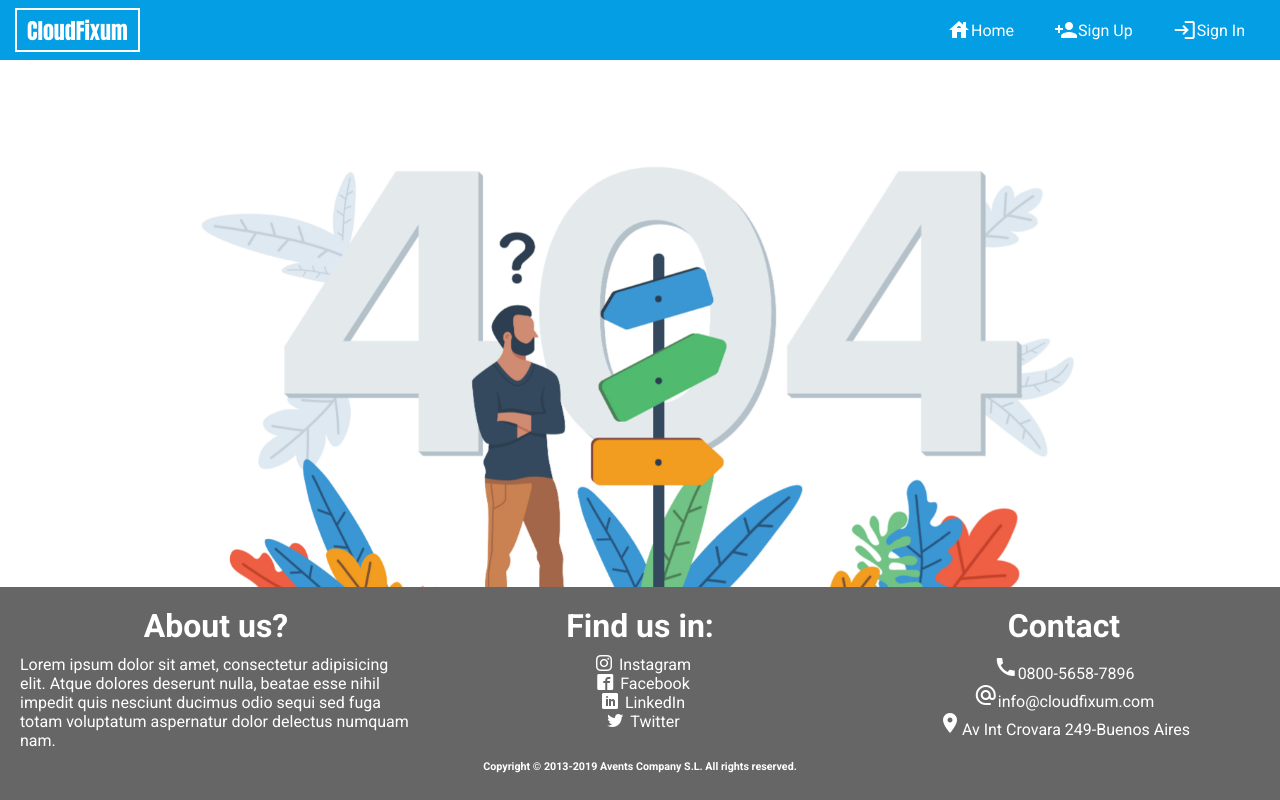
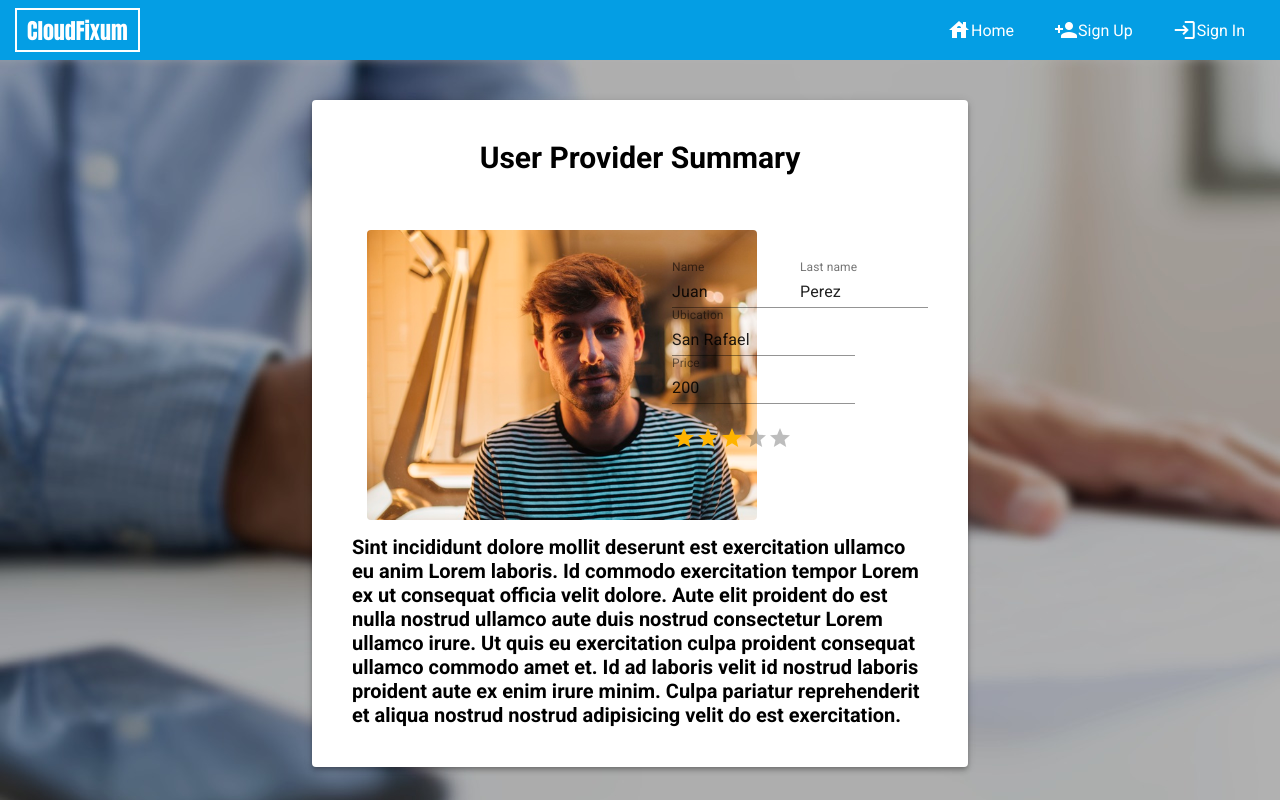
Before and after one commit to cloudfixum/frontend, a React (Create React App) app: page /user/summary in a window 1280 px wide. Shown: the top 800 px of the page. Built offline with nearby package versions, Linux system fonts and the light colour scheme.

Commit message:
make-view-service-provider-summary

```diff
--- a/src/App.template.jsx
+++ b/src/App.template.jsx
@@ -16,6 +16,7 @@ import '../src/assets/styles/fonts/style.css';
 import '../src/assets/styles/style.scss';
 import './App.scss';
 import EditServiceProviderProfile from './app/view/edit-service-provider-profile/edit-service-provider-profile';
+import ServiceProviderSummary from './app/view/service-provider-summary/service-provider-summary';
 
 export default (props) => {
     const items_navbar_nolog = [
@@ -130,7 +131,11 @@ export default (props) => {
                             )
                         }
                     />
+                    <Route path="/user/summary" component={ServiceProviderSummary} />
                     <Route path="/*" component={NotFound} />
+
+
+
                 </Switch>
                 <Footer />
             </BrowserRouter>
--- a/src/app/view/register-service-user-provider/register-service-user-provides.js
+++ b/src/app/view/register-service-user-provider/register-service-user-provides.js
@@ -7,6 +7,7 @@ export default function NewUserProvider() {
     return (
         <div className="container-new-user-provider">
             <CreateFormUserProvider />
+
         </div>
     );
 }
--- /dev/null
+++ b/src/app/view/service-provider-summary/container-service-provider-summary/container-service-provider-summary.js
@@ -0,0 +1,67 @@
+import React from 'react';
+
+import './container-service-provider-summary.scss';
+import TextField from '@material-ui/core/TextField';
+import Grid from '@material-ui/core/Grid';
+import Rating from '@material-ui/lab/Rating';
+import Box from '@material-ui/core/Box';
+
+
+
+export default function ContainerServiceProviderSummary() {
+    return (
+        <div className="container-form-user-provider-summary">
+            <h1>User Provider Summary</h1>
+            <Grid container spacing={8}>
+                <Grid item xs={12} sm={12} md={6} lg={6}>
+                    <div className="container-img-user-provider"/>
+                </Grid>
+                <Grid item  xs={12} sm={12} md={6} lg={6} className="flex-column-center-start form-items">
+                    <div className="flex-row-center-center">
+                        <TextField
+                            id="name"
+                            label="Name"
+                            defaultValue="Juan"
+                            InputProps={{
+                                readOnly: true,
+                            }}
+                        />
+                        <TextField
+                            id="lastname"
+                            label="Last name"
+                            defaultValue="Perez"
+                            InputProps={{
+                                readOnly: true,
+                            }}
+                        />
+                    </div>
+                    <TextField
+                        id="ubication"
+                        label="Ubication"
+                        defaultValue="San Rafael"
+                        InputProps={{
+                            readOnly: true,
+                        }}
+                    />
+                    <TextField
+                        id="base_price"
+                        label="Price"
+                        defaultValue="200"
+                        InputProps={{
+                            readOnly: true,
+                        }}
+
+                    />
+                    <div className="calification-service-provider">
+                        <Box component="fieldset" mb={1} borderColor="transparent">
+                            <Rating  name="read-only" value={3} readOnly />
+                        </Box>
+                    </div>
+                </Grid>
+            </Grid>
+            <Grid container spacing={12} className="container-description">
+                    <h6>Sint incididunt dolore mollit deserunt est exercitation ullamco eu anim Lorem laboris. Id commodo exercitation tempor Lorem ex ut consequat officia velit dolore. Aute elit proident do est nulla nostrud ullamco aute duis nostrud consectetur Lorem ullamco irure. Ut quis eu exercitation culpa proident consequat ullamco commodo amet et. Id ad laboris velit id nostrud laboris proident aute ex enim irure minim. Culpa pariatur reprehenderit et aliqua nostrud nostrud adipisicing velit do est exercitation.</h6>
+            </Grid>
+        </div>
+    );
+}
--- /dev/null
+++ b/src/app/view/service-provider-summary/container-service-provider-summary/container-service-provider-summary.scss
@@ -0,0 +1,46 @@
+@import '../../../../assets/styles/colors';
+
+.container-form-user-provider-summary {
+    position: relative;
+    width: 90%;
+    margin: 40px;
+    padding: 20px;
+    background-color: rgb(255, 255, 255);
+    border-radius: 4px;
+    font-size: 50px;
+    box-shadow: 0 2px 4px -1px rgba(0, 0, 0, 0.2),
+        0 4px 5px 0 rgba(0, 0, 0, 0.14), 0 1px 10px 0 rgba(0, 0, 0, 0.12);
+    @media (min-width: 400px) {
+        padding: 40px;
+    }
+    @media (min-width: 767px) {
+        width: 65%;
+    }
+    @media (min-width: 1280px) {
+        width: 45%;
+    }
+    h1 {
+        font-size: 30px;
+        text-align: center;
+        margin-bottom: 30px;
+    }
+
+}
+.form-items {
+    margin-bottom: 20px !important;
+}
+.container-img-user-provider{
+    width: 350px;
+    height: 250px;
+    margin: 15px;
+    padding: 20px;
+    border-radius: 4px;
+    background-image: url('../../../../assets/images/img-user.jpg');
+    background-size: cover;
+    background-repeat: no-repeat;
+}
+.container-description{
+    h6{
+        font-size: 20px;
+    }
+}
--- /dev/null
+++ b/src/app/view/service-provider-summary/service-provider-summary.js
@@ -0,0 +1,13 @@
+
+import React from 'react';
+
+import ContainerServiceProviderSummary from './container-service-provider-summary/container-service-provider-summary'
+import './service-provider-summary.scss';
+
+export default function UserProviderSummary() {
+    return (
+        <div className="container-user-provider-summary">
+            <ContainerServiceProviderSummary />
+        </div>
+    );
+}
--- /dev/null
+++ b/src/app/view/service-provider-summary/service-provider-summary.scss
@@ -0,0 +1,10 @@
+.container-user-provider-summary {
+    width: 100%;
+    display: flex;
+    flex: 1;
+    flex-direction: column;
+    justify-content: center;
+    align-items: center;
+    background-image: url('../../../assets/images/img-form.jpeg');
+    background-size: cover;
+}
--- a/src/app/view/signin/create-form-signin/form-signin.js
+++ b/src/app/view/signin/create-form-signin/form-signin.js
@@ -51,7 +51,7 @@ export default function FormSignIn() {
     };
 
     return (
-        <div className="container-form-singin">
+        <div className="container-form-signin">
             <h1>Sign In</h1>
             <ValidatorForm
                 onSubmit={handleSubmit}
```
Also changed, not shown: src/assets/images/img-user.jpg (added).
